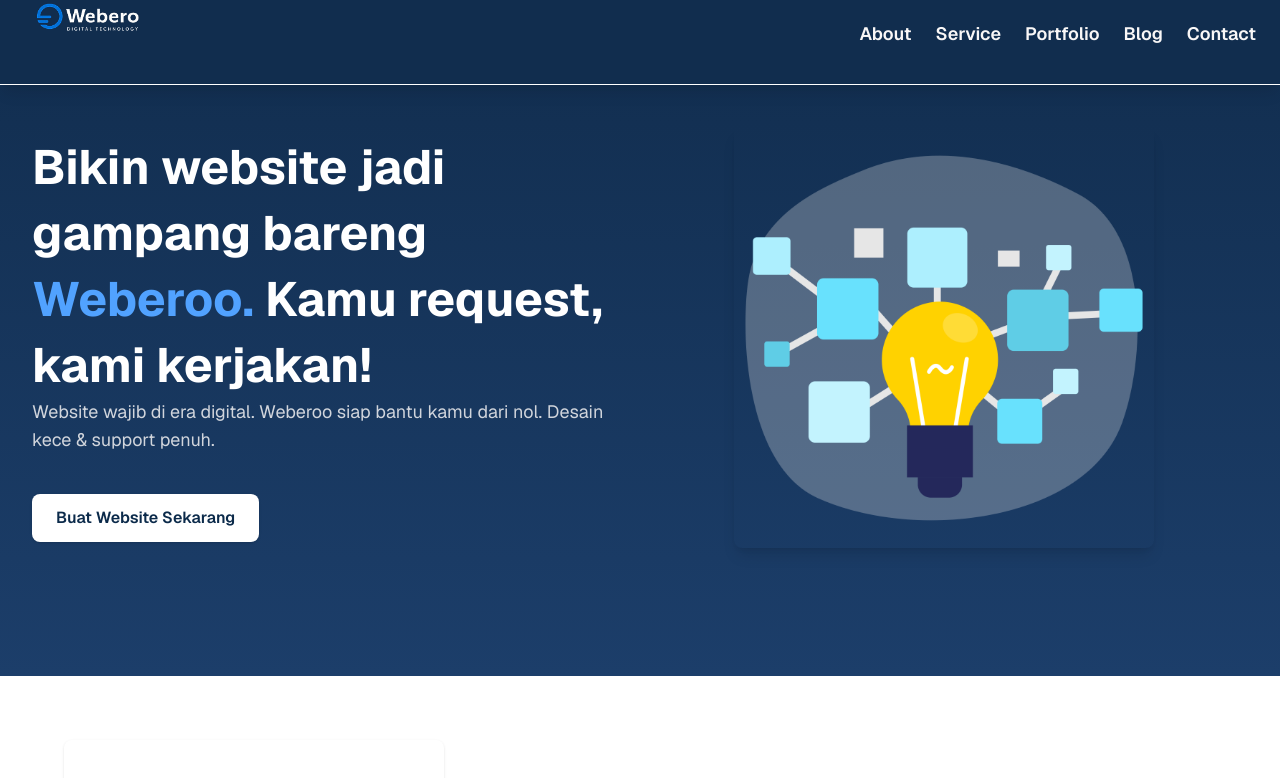
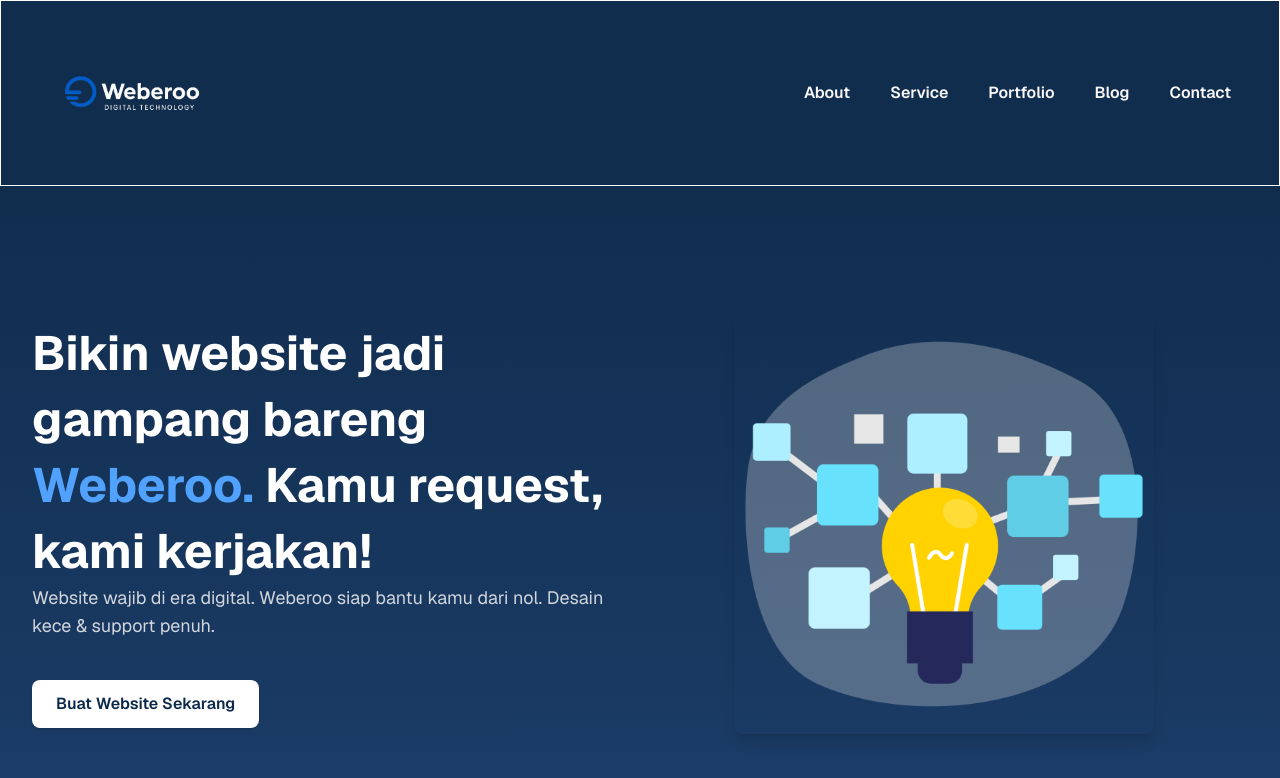
Before and after one commit to claclarissa12/Weberoo-Website, a Next.js app: page / in a window 1280 px wide. Shown: the top 778 px of the page. Built offline with nearby package versions, Linux system fonts and the light colour scheme.

Commit message:
Perbaiki tampilan navbar

```diff
--- a/src/app/page.js
+++ b/src/app/page.js
@@ -19,11 +19,12 @@
                 initial={{ y: -100 }}
                 animate={{ y: 0 }}
                 transition={{ duration: 0.5 }}
-                className="fixed top-0 w-full bg-[#112D4E] shadow-lg z-50"
-            >
-                <div className="flex items-center justify-between max-w-8xl mx-auto px-6 border-b -mt-4">
-                    <img src="/logo.png" alt="Logo" className="w-32 mt-2" />
-                    <ul className="flex gap-6 text-lg text-[#F9F7F7] font-semibold">
+                className=" top-0 w-full bg-[#112D4E] shadow-lg z-50">
+
+                <div className="flex items-center justify-between px-12 py-2 border-1  ">
+                    <img src="/Weberoo.png" alt="Logo" className="w-40 mt-2  " />
+
+                    <ul className="flex items-center gap-10 text-base text-[#F9F7F7] font-semibold ">
                         <li><a href="#about" className="hover:text-blue-400 transition">About</a></li>
                         <li><a href="#service" className="hover:text-blue-400 transition">Service</a></li>
                         <li><a href="#portfolio" className="hover:text-blue-400 transition">Portfolio</a></li>
@@ -43,5 +44,8 @@
             <KonsultasiSection />
             <FooterSection />
         </div>
+
+
+
     );
 }
```
Also changed, not shown: public/Weberoo.png (added).
